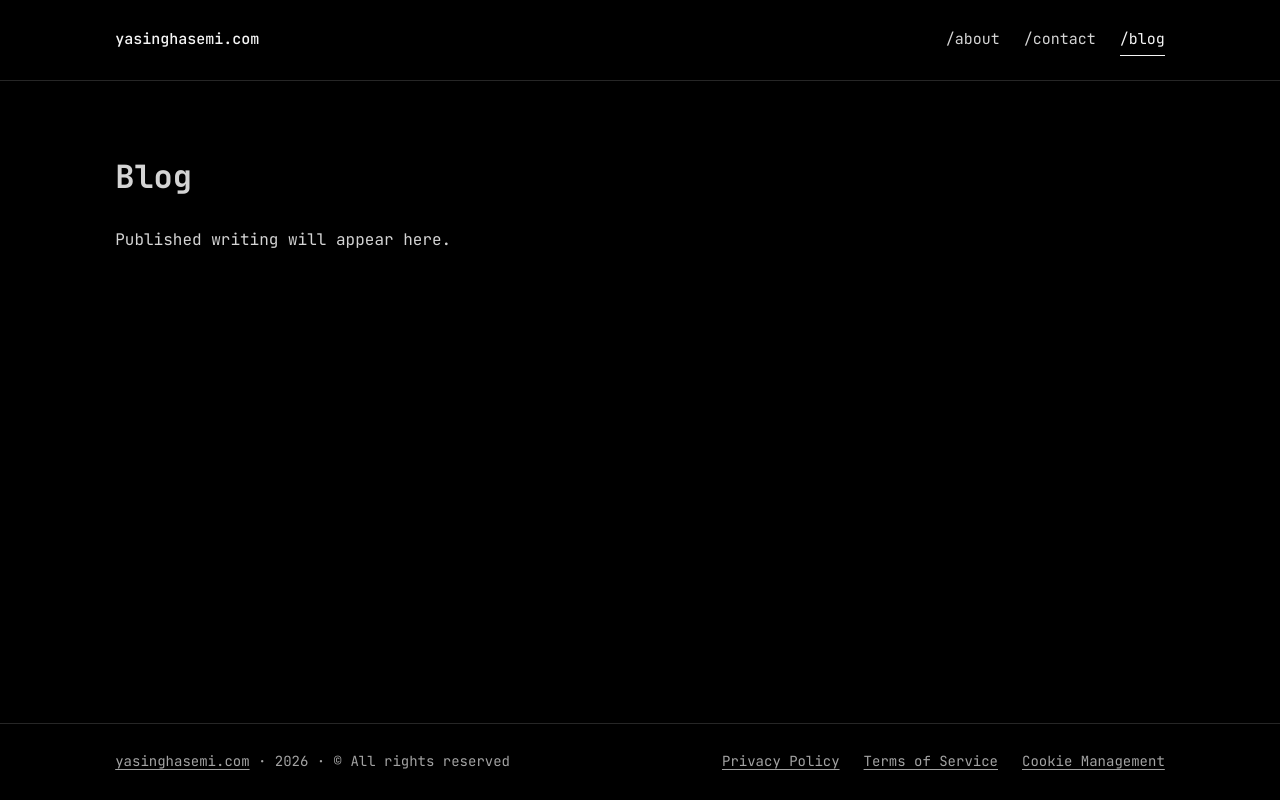
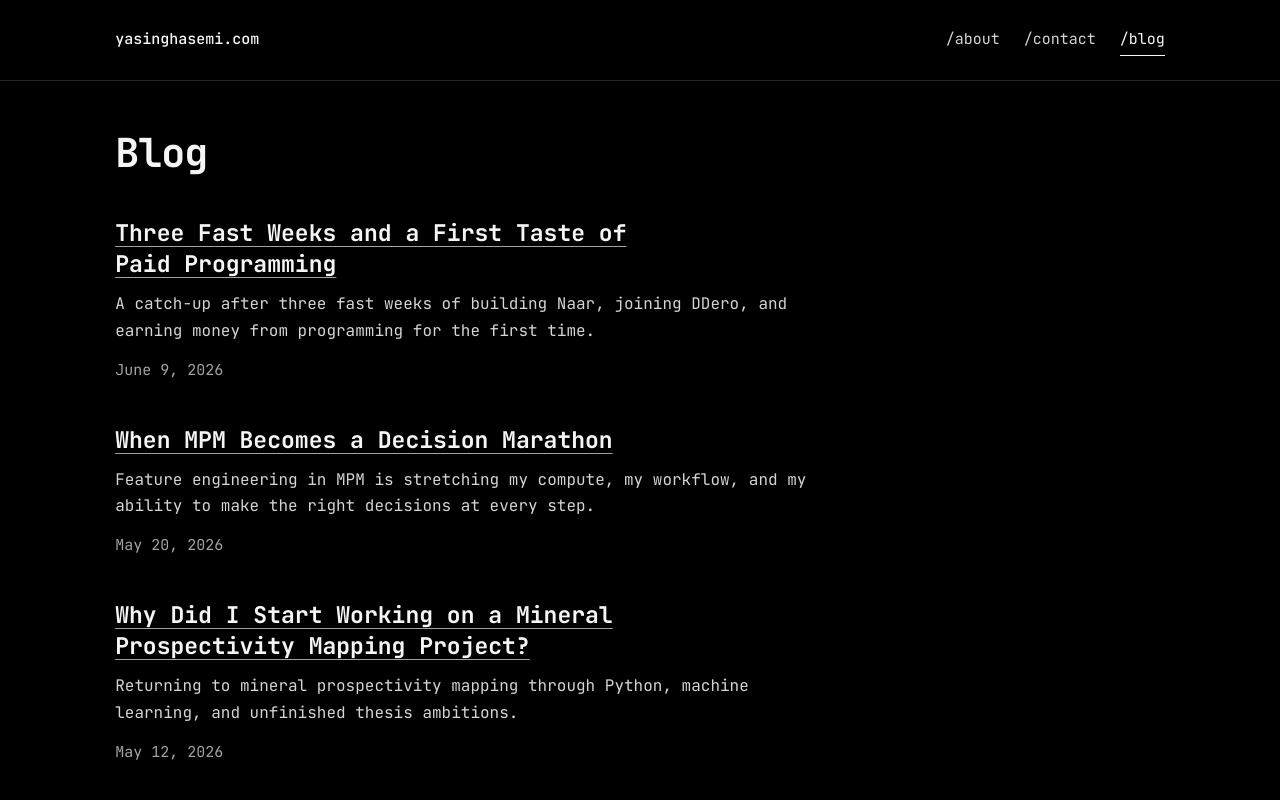
Before and after one commit to SupernovifieD/yasinghasemi.com, a Next.js app: page /blog in a window 1280 px wide. Shown: the top 800 px of the page. Built offline with nearby package versions, Linux system fonts and the light colour scheme.

Commit message:
feat(blog): add chronological results list

```diff
--- /dev/null
+++ b/app/blog/blog.module.css
@@ -0,0 +1,42 @@
+.blog {
+  align-self: flex-start;
+  width: min(100%, 82ch);
+}
+
+.blog h1 {
+  margin: 0 0 var(--space-10);
+  color: var(--color-text);
+  font-size: clamp(1.8rem, 1.45rem + 1.4vw, 2.5rem);
+  line-height: 1.2;
+  letter-spacing: -0.025em;
+}
+
+.results {
+  display: grid;
+  gap: var(--space-10);
+  padding: 0;
+  margin: 0;
+  list-style: none;
+}
+
+.result h2 {
+  max-width: 40ch;
+  margin: 0 0 var(--space-3);
+  color: var(--color-text);
+  font-size: clamp(1.2rem, 1.08rem + 0.45vw, 1.5rem);
+  line-height: 1.35;
+  text-wrap: pretty;
+}
+
+.result p {
+  max-width: 72ch;
+  margin: 0 0 var(--space-3);
+  color: var(--color-body);
+  line-height: 1.65;
+}
+
+.result time,
+.empty {
+  color: var(--color-muted);
+  font-size: 0.9375rem;
+}
--- a/app/blog/page.tsx
+++ b/app/blog/page.tsx
@@ -1,8 +1,41 @@
+import Link from "next/link";
+
+import { getPublishedPosts } from "@/lib/posts";
+
+import styles from "./blog.module.css";
+
+const publicationDate = new Intl.DateTimeFormat("en", {
+  dateStyle: "long",
+  timeZone: "UTC",
+});
+
 export default function BlogPage() {
+  const posts = getPublishedPosts();
+
   return (
-    <main id="main-content">
+    <main id="main-content" className={styles.blog}>
       <h1>Blog</h1>
-      <p>Published writing will appear here.</p>
+      {posts.length === 0 ? (
+        <p className={styles.empty}>No posts have been published yet.</p>
+      ) : (
+        <ol className={styles.results}>
+          {posts.map((post) => (
+            <li key={post.slug} className={styles.result}>
+              <article>
+                <h2>
+                  <Link href={`/blog/${post.slug}`}>{post.title}</Link>
+                </h2>
+                <p>{post.excerpt}</p>
+                <time dateTime={post.publishedAt}>
+                  {publicationDate.format(
+                    new Date(`${post.publishedAt}T00:00:00Z`),
+                  )}
+                </time>
+              </article>
+            </li>
+          ))}
+        </ol>
+      )}
     </main>
   );
 }
```
Also changed, not shown: 1 other file (tests, documents, lock files or other folders).
